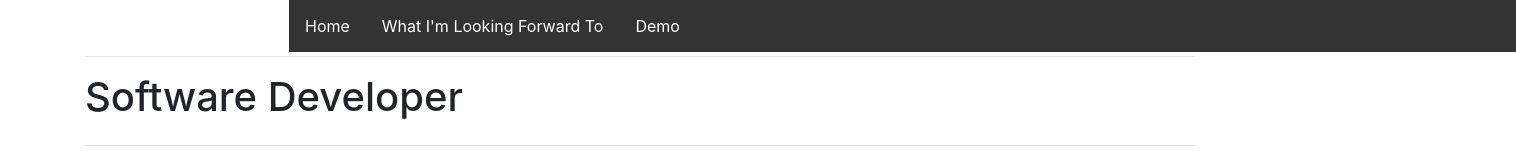
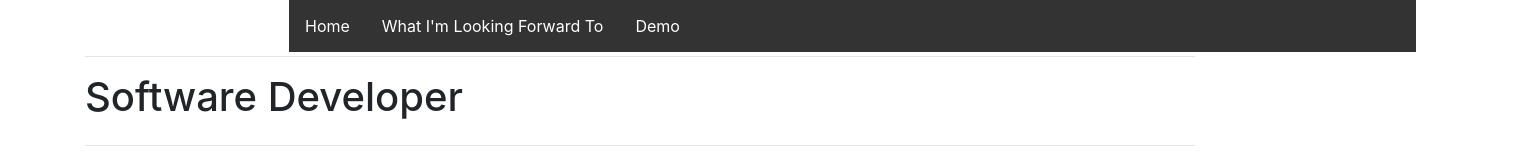
Before and after one commit to AscendTropicz34/website, a plain HTML site: page index.html in a window 1280 px wide. Shown: the top 160 px of the page, 1516 px wide, since content can reach past the window. Drawn offline with nearby package versions, Linux system fonts and the light colour scheme.

Commit message:
Update styles.css

```diff
--- a/styles.css
+++ b/styles.css
@@ -22,7 +22,7 @@ ul {
     overflow: hidden;
     background-color: #333;
     margin-left: 149px;
-    margin-right: -376px;
+    margin-right: -276px;
 }
 a {
     color: #FFFFFF;
```
